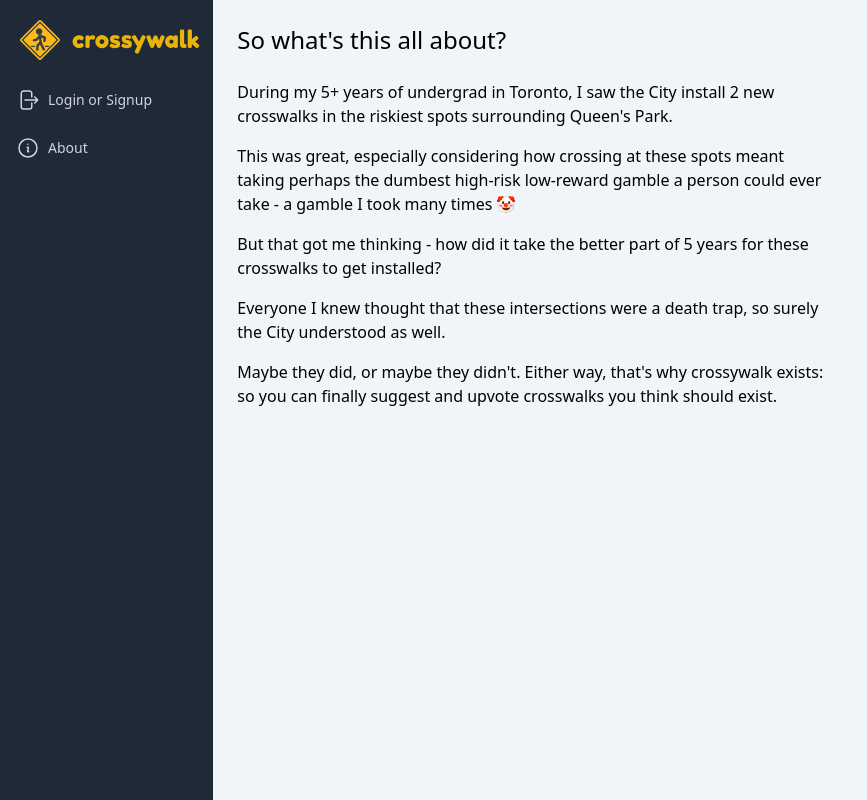
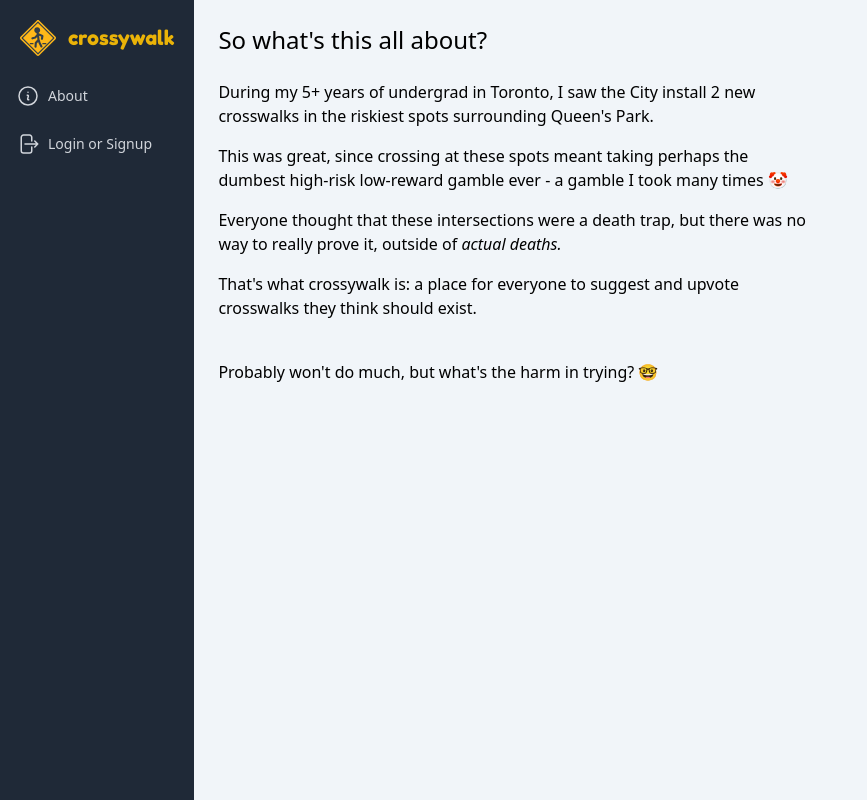
Before and after one commit to hudyu17/zebra, a Next.js app: page /about in a window 1280 px wide. Shown: the whole page, without its empty margins (0-867 px from the left). Built offline with nearby package versions, Linux system fonts and the light colour scheme; no server answers.

Commit message:
mobile views

```diff
--- a/pages/about.js
+++ b/pages/about.js
@@ -20,20 +20,19 @@ export default function About() {
                     crosswalks in the riskiest spots surrounding Queen's Park.
                 </p>
                 <p>
-                    This was great, especially considering how crossing at these spots meant
-                    taking perhaps the dumbest high-risk low-reward gamble a person
-                    could ever take - a gamble I took many times 🤡</p>
+                    This was great, since crossing at these spots meant
+                    taking perhaps the dumbest high-risk low-reward gamble ever
+                    - a gamble I took many times 🤡</p>
                 <p>
-                    But that got me thinking - how did it take the better part of 5 years for these
-                    crosswalks to get installed?
+                    Everyone thought that these intersections were a death trap, but there was
+                    no way to really prove it, outside of <span className="italic">actual deaths.</span>
                 </p>
                 <p>
-                    Everyone I knew thought that these intersections were a death trap, so surely
-                    the City understood as well.
+                    That's what crossywalk is: a place for everyone to suggest and upvote
+                    crosswalks they think should exist.
                 </p>
-                <p>
-                    Maybe they did, or maybe they didn't. Either way, that's why crossywalk exists: so you
-                    can finally suggest and upvote crosswalks you think should exist.
+                <p className="pt-6">
+                    Probably won't do much, but what's the harm in trying? 🤓
                 </p>
                 </div>
             </div>
--- a/src/components/layout.js
+++ b/src/components/layout.js
@@ -1,9 +1,11 @@
 import Link from 'next/link'
-import { useSession, signOut } from 'next-auth/react';
-import { ArrowLeftOnRectangleIcon, ArrowRightOnRectangleIcon, InformationCircleIcon } from '@heroicons/react/24/outline';
+import { useState } from 'react';
+import { useSession, signOut, signIn } from 'next-auth/react';
+import { ArrowLeftOnRectangleIcon, ArrowRightOnRectangleIcon, Bars3Icon, InformationCircleIcon, QueueListIcon } from '@heroicons/react/24/outline';
 
 export default function Layout({ main }) {
     const {data: session} = useSession()
+    const [mobileMenuOpen, setMobileMenuOpen] = useState(false)
 
     // offline dev
     // const session = {
@@ -14,83 +16,130 @@ export default function Layout({ main }) {
     const authenticated = !! session
 
     return (
-        <div className='md:flex w-screen h-screen grid grid-rows-7'>
-            <div className="flex min-h-0 flex-1 flex-col bg-gray-800 md:w-1/6 grid-start-7">
-                <div className="flex flex-1 flex-col overflow-y-auto pt-5 pb-4">
+        <div className='flex flex-col lg:flex-row w-screen h-screen'>
+            <div className="flex bg-gray-800 lg:flex-col justify-between py-2 lg:py-0 z-10">
+                <div className="flex lg:flex-col lg:flex-1 overflow-y-auto lg:pt-5 lg:pb-4 w-full">
                     <Link
-                        className="mx-5 flex gap-3"
+                        className="mx-4 lg:mx-5 flex gap-3"
                         href="/-79.4005188,43.6622882,11"
                     >
-                        <img src="/crosswalk.svg" className='h-10 w-10 my-auto'/>
-                        <h1 className='text-yellow-500 lg:text-2xl font-fredoka-one my-auto'>crossywalk</h1>
+                        <img src="/crosswalk.svg" className='h-7 w-7 lg:h-9 lg:w-9 my-auto'/>
+                        <h1 className='text-yellow-500 lg:text-xl font-fredoka-one my-auto'>crossywalk</h1>
                     </Link>
 
-                    <nav className="mt-5 flex-1 space-y-1 px-2" aria-label="Sidebar">
+                    <nav className="lg:mt-5 flex-1 space-y-1 px-2 lg:ml-0 " aria-label="Sidebar">
                         {authenticated ?
-                        <div className='flex flex-col h-full justify-between'>
+                        <div className='h-full flex flex-col'>
+                        {/* mobile view small */}
+                        <div className='sm:hidden my-auto self-end pr-2'>
+                            <Bars3Icon className='h-6 w-6 text-gray-300 hover:text-white cursor-pointer' onClick={() => setMobileMenuOpen(!mobileMenuOpen)}/>
+                            {mobileMenuOpen &&
+                                <div className="absolute right-0 z-20 mt-2 w-56 origin-top-right rounded-md bg-white shadow-lg ring-1 ring-black ring-opacity-5 focus:outline-none">
+                                <div className="py-1">
+                                  <div>
+
+                                      <a
+                                        href="#"
+                                        className="text-gray-700 block px-4 py-2 text-sm"
+                                      >
+                                        Account settings
+                                      </a>
+
+                                  </div>
+                                  <div>
+
+                                      <a
+                                        href="#"
+                                        className="text-gray-700 block px-4 py-2 text-sm"
+
+                                      >
+                                        Support
+                                      </a>
+
+                                  </div>
+                                  <div>
+
+                                      <a
+                                        href="#"
+                                        className="text-gray-700 block px-4 py-2 text-sm"
+
+
+                                      >
+                                        License
+                                      </a>
+
+                                  </div>
+                                </div>
+                              </div>
+                            }
+                        </div>
+                        {/* desktop view large */}
+                        <div className='hidden md:flex flex lg:flex-col h-full justify-between'>
                             <Link className="text-gray-300 hover:bg-gray-700 hover:text-white group flex items-center px-2 py-2 text-sm font-medium rounded-md"
                                 href='/myCrosswalks'
                             >
-                                My Crosswalks
+                                <QueueListIcon className='hidden lg:block h-6 w-6 mr-2'/>
+                                <p>My Crosswalks</p>
                             </Link>
 
-                            <div className='flex flex-col gap-2'>
+                            <div className='flex flex-row lg:flex-col gap-2'>
                                 <Link className="text-gray-300 hover:bg-gray-700 hover:text-white group flex items-center px-2 py-2 text-sm font-medium rounded-md"
                                     href='/about'
                                 >
-                                <InformationCircleIcon className='h-6 w-6 mr-2'/>
+                                    <InformationCircleIcon className='hidden lg:block h-6 w-6 mr-2'/>
                                     <p>About</p>
                                 </Link>
                                 <div className="cursor-pointer text-gray-300 hover:bg-gray-700 hover:text-white group flex items-center px-2 py-2 text-sm font-medium rounded-md"
                                     onClick={() => signOut()}>
-                                <ArrowLeftOnRectangleIcon className='h-6 w-6 mr-2'/>
+                                    <ArrowLeftOnRectangleIcon className='hidden lg:block h-6 w-6 mr-2'/>
                                     <p>Logout</p>
                                 </div>
                             </div>
-
+                            </div>
                         </div>
                         :
-                        <div className='flex flex-col gap-2'>
+                        <div className='flex lg:flex-col gap-2 justify-between'>
                             <Link
                                 className="text-gray-300 hover:bg-gray-700 hover:text-white group flex items-center px-2 py-2 text-sm font-medium rounded-md"
-                                href="/login"
+                                href='/about'
+                            >
+                                <InformationCircleIcon className='hidden lg:block h-6 w-6 mr-2'/>
+                                <p>About</p>
+                            </Link>
+                            <button
+                                className="text-gray-300 hover:bg-gray-700 hover:text-white group flex items-center pr-6 lg:px-2 py-2 text-sm font-medium rounded-md"
+                                onClick={() => signIn("google", {callbackUrl: '/'})}
                             >
                                 <div className='flex'>
-                                <ArrowRightOnRectangleIcon className='h-6 w-6 mr-2'/>
+                                <ArrowRightOnRectangleIcon className='hidden lg:block h-6 w-6 mr-2'/>
                                 <p className='my-auto'>Login or Signup</p>
                                 </div>
 
-                            </Link>
-                            <Link className="text-gray-300 hover:bg-gray-700 hover:text-white group flex items-center px-2 py-2 text-sm font-medium rounded-md"
-                            href='/about'
-                        >
-                            <InformationCircleIcon className='h-6 w-6 mr-2'/>
-                            <p>About</p>
-                        </Link>
+                            </button>
                         </div>
                         }
                     </nav>
                 </div>
 
                 {authenticated &&
-                <div className="flex flex-shrink-0 bg-gray-700 p-4">
+                <div className="flex flex-shrink-0 lg:bg-gray-700 md:px-3 lg:p-4">
                     <div className="flex items-center">
                         <div>
                         <img
-                            className="inline-block h-9 w-9 rounded-full"
+                            className="inline-block h-8 w-8 lg:h-9 lg:w-9 rounded-full"
                             src={session.user.image}
                             alt=""
                         />
                         </div>
                         <div className="ml-3">
-                        <p className="text-sm font-medium text-white">{session.user.name}</p>
+                        <p className="hidden lg:flex text-sm font-medium text-white">{session.user.name}</p>
                         </div>
                     </div>
                 </div>
                 }
             </div>
 
-            <main className='md:w-5/6'>
+            <main className='lg:relative fixed w-screen h-screen lg:flex-1'>
                 {main}
             </main>
 
--- a/src/components/searchBox.js
+++ b/src/components/searchBox.js
@@ -63,7 +63,7 @@ export const PlacesAutocomplete = ({ setSelected }) => {
             value={value}
             onChange={(e) => setValue(e.target.value)}
             disabled={!ready}
-            className="w-96 shadow-sm p-4 rounded-md text-gray-900"
+            className="w-full lg:w-96 shadow-sm p-4 rounded-md text-gray-900"
             placeholder="Jump to a location..."
           />
           <ComboboxPopover className="mt-4 rounded-md">
```
Also changed, not shown: src/components/map.js (+7 -5 lines). Lines whose indentation alone changed are shown as unchanged.
